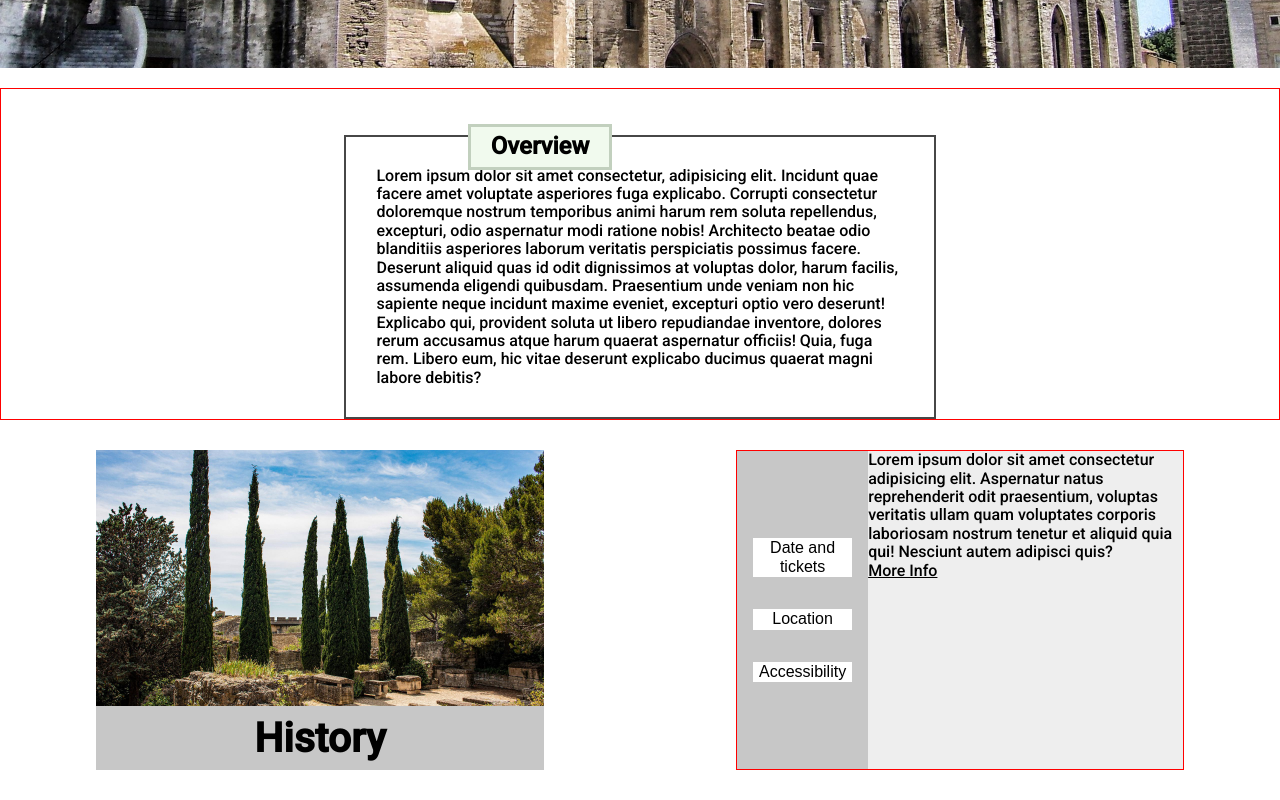
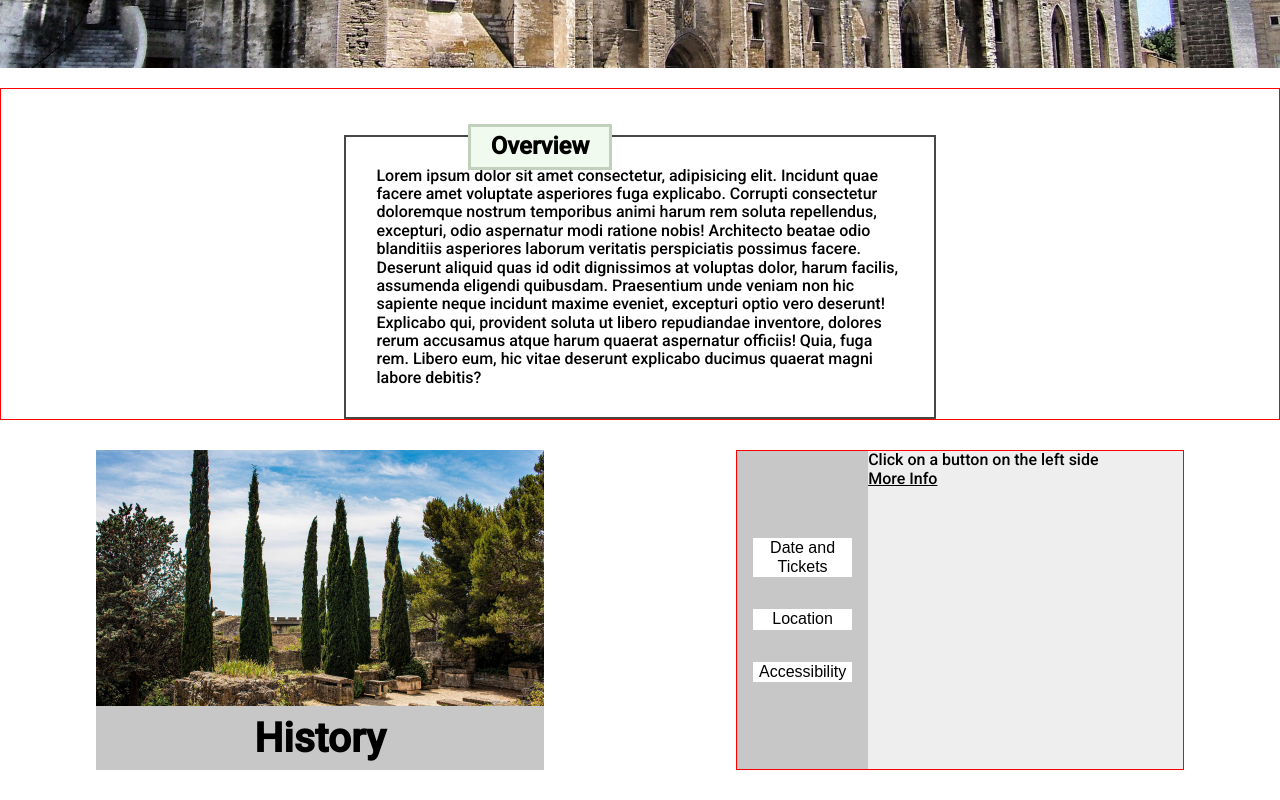
Before and after one commit to AndreaPrati98/Polimi--Hypermedia---project, a Nuxt app: page /festival-intro in a window 1280 px wide. Shown: the part 537-1337 px from the top of the page. Built offline with nearby package versions, Linux system fonts and the light colour scheme.

Commit message:
added vue logic to info-content

```diff
--- a/components/info-component.vue
+++ b/components/info-component.vue
@@ -2,15 +2,25 @@
     <section class="section">
         <div class="div-container">
             <div class="buttons-container">
-                <button class="button" onclick="console.log('Button clicked')">Date and tickets</button>
-                <button class="button" onclick="console.log('Button clicked')">Location</button>
-                <button class="button" onclick="console.log('Button clicked')">Accessibility</button>
+                <!-- <button class="button" onclick="console.log('Button clicked')">Date and tickets</button> -->
+                <!-- <button class="button" onclick="console.log('Button clicked')">Location</button> -->
+                <!-- <button class="button" onclick="console.log('Button clicked')">Accessibility</button> -->
+                <button
+                v-for="(info, infoIndex) of informations"
+                :key="`information${infoIndex}`"
+                @click="visibleText = info.content"
+                class="button"
+                onclick="console.log('Hey there')"
+                >
+                {{info.buttonTxt}}
+                </button>
             </div>
             <div class="info-container">
                 <p class="text-container">
-                    Lorem ipsum dolor sit amet consectetur adipisicing elit. Aspernatur natus reprehenderit
+                    <!-- Lorem ipsum dolor sit amet consectetur adipisicing elit. Aspernatur natus reprehenderit
                     odit praesentium, voluptas veritatis ullam quam voluptates corporis laboriosam
-                    nostrum tenetur et aliquid quia qui! Nesciunt autem adipisci quis?
+                    nostrum tenetur et aliquid quia qui! Nesciunt autem adipisci quis? -->
+                    {{visibleText}}
                 </p>
                 <nuxt-link to="/" class="more-info">
                     More Info
@@ -24,6 +34,28 @@
 
 export default {
     name: "info-component",
+    data() {
+        return {
+            informations: [
+                {
+                    buttonId: 1,
+                    buttonTxt: "Date and Tickets",
+                    content: "This is content from botton 1",
+                },
+                {
+                    buttonId: 2,
+                    buttonTxt: 'Location',
+                    content: 'This is content from botton 2',
+                },
+                {
+                    buttonId: 3,
+                    buttonTxt: "Accessibility",
+                    content: "This is content from botton 3",
+                },
+            ],
+            visibleText: "Click on a button on the left side",
+        }
+    }
 }
 </script>
 
```
